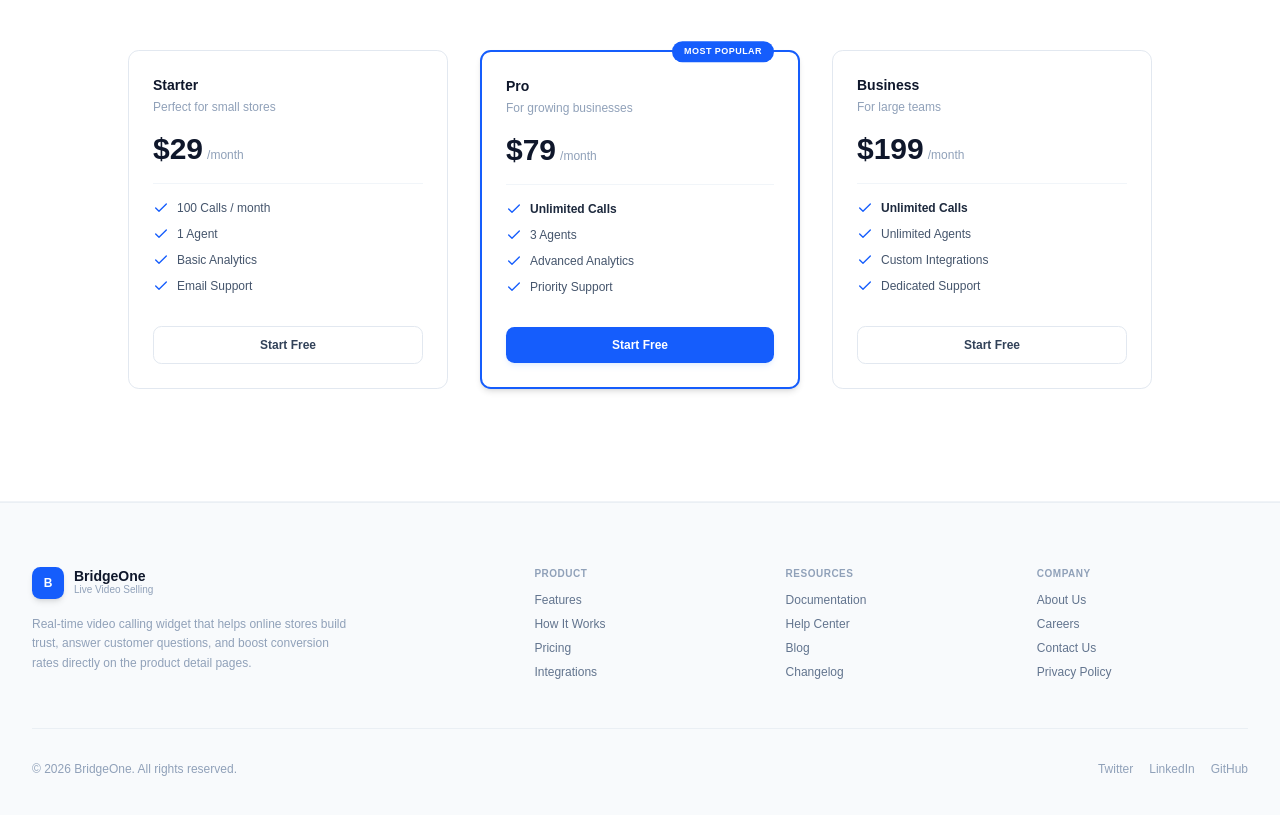
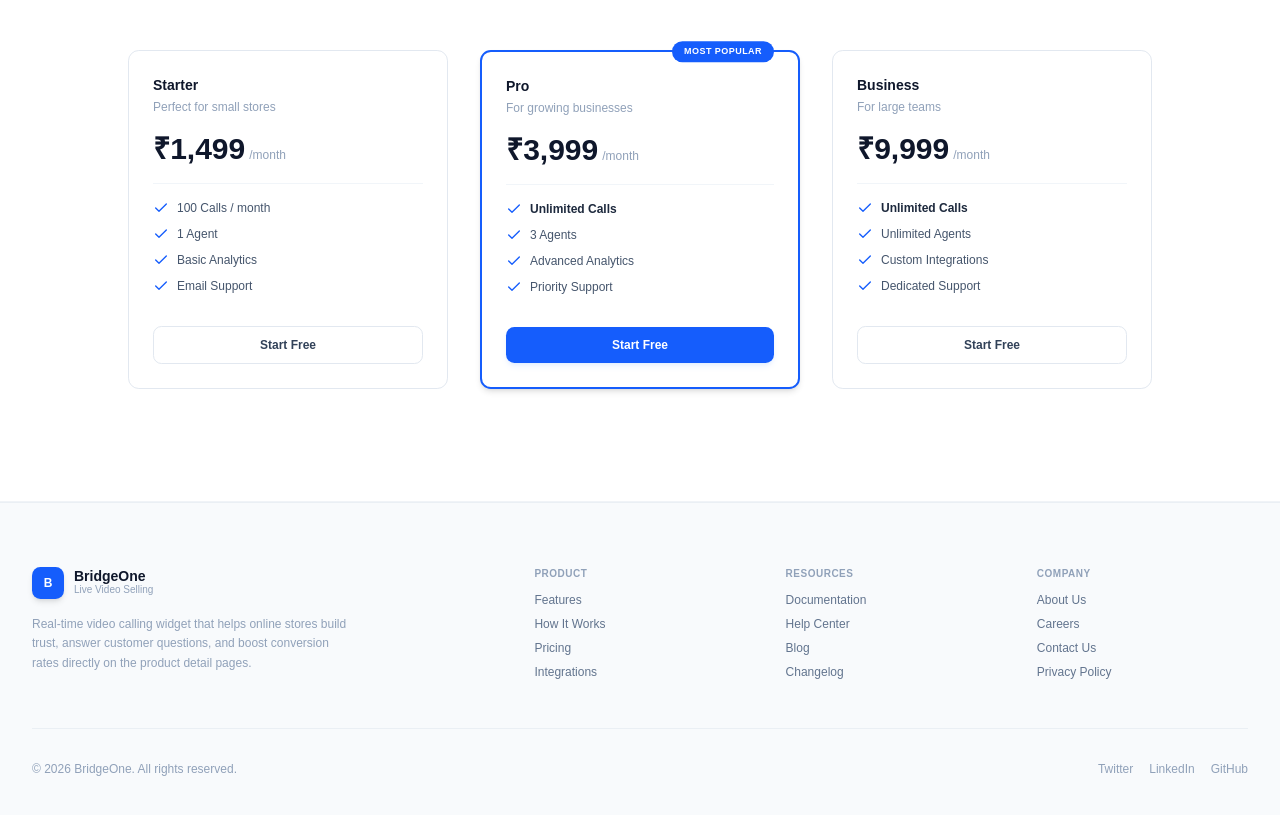
Before and after one commit to methenova/Bridgeone, a React (Vite) app: page / in a window 1280 px wide. Shown: the part 3920-4735 px from the top of the page. Built offline with nearby package versions, Linux system fonts and the light colour scheme.

Commit message:
feat(landing): convert pricing plans currency to Rupees (₹) with localized B2B SaaS pricing segments

```diff
--- a/src/features/landing/LandingPage.jsx
+++ b/src/features/landing/LandingPage.jsx
@@ -798,7 +798,7 @@ export default function LandingPage() {
 
                 <div className="flex items-baseline gap-1">
                   <span className="text-3xl font-extrabold text-slate-900">
-                    {billingCycle === "monthly" ? "$29" : "$23"}
+                    {billingCycle === "monthly" ? "₹1,499" : "₹1,199"}
                   </span>
                   <span className="text-xs text-slate-400">/month</span>
                 </div>
@@ -845,7 +845,7 @@ export default function LandingPage() {
 
                 <div className="flex items-baseline gap-1">
                   <span className="text-3xl font-extrabold text-slate-900">
-                    {billingCycle === "monthly" ? "$79" : "$63"}
+                    {billingCycle === "monthly" ? "₹3,999" : "₹3,199"}
                   </span>
                   <span className="text-xs text-slate-400">/month</span>
                 </div>
@@ -888,7 +888,7 @@ export default function LandingPage() {
 
                 <div className="flex items-baseline gap-1">
                   <span className="text-3xl font-extrabold text-slate-900">
-                    {billingCycle === "monthly" ? "$199" : "$159"}
+                    {billingCycle === "monthly" ? "₹9,999" : "₹7,999"}
                   </span>
                   <span className="text-xs text-slate-400">/month</span>
                 </div>
```
